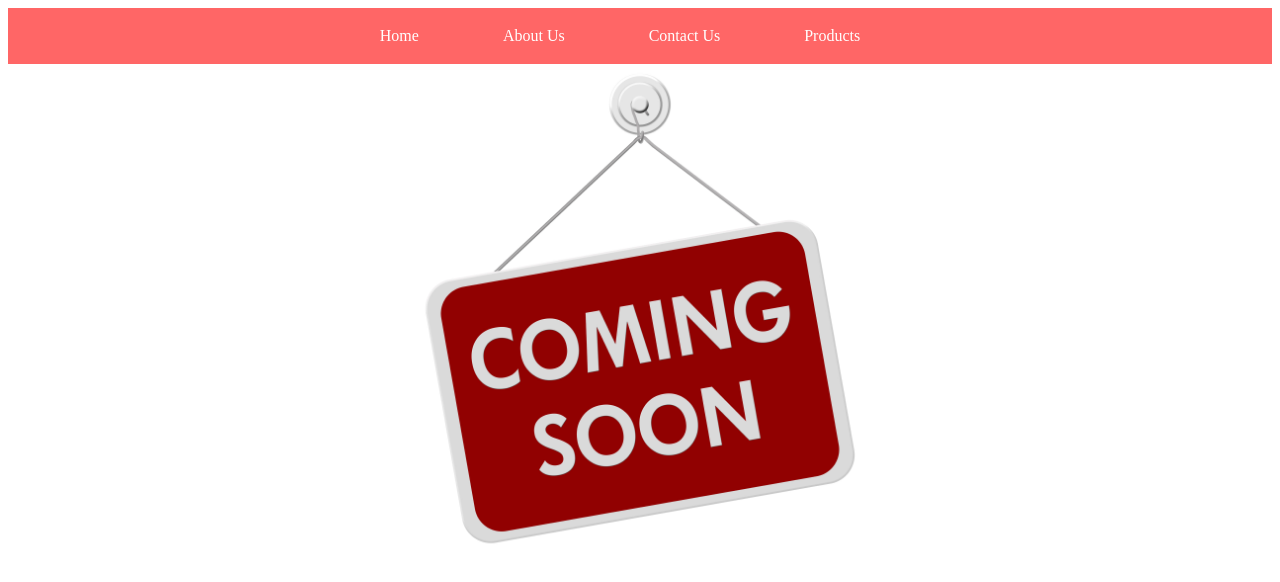
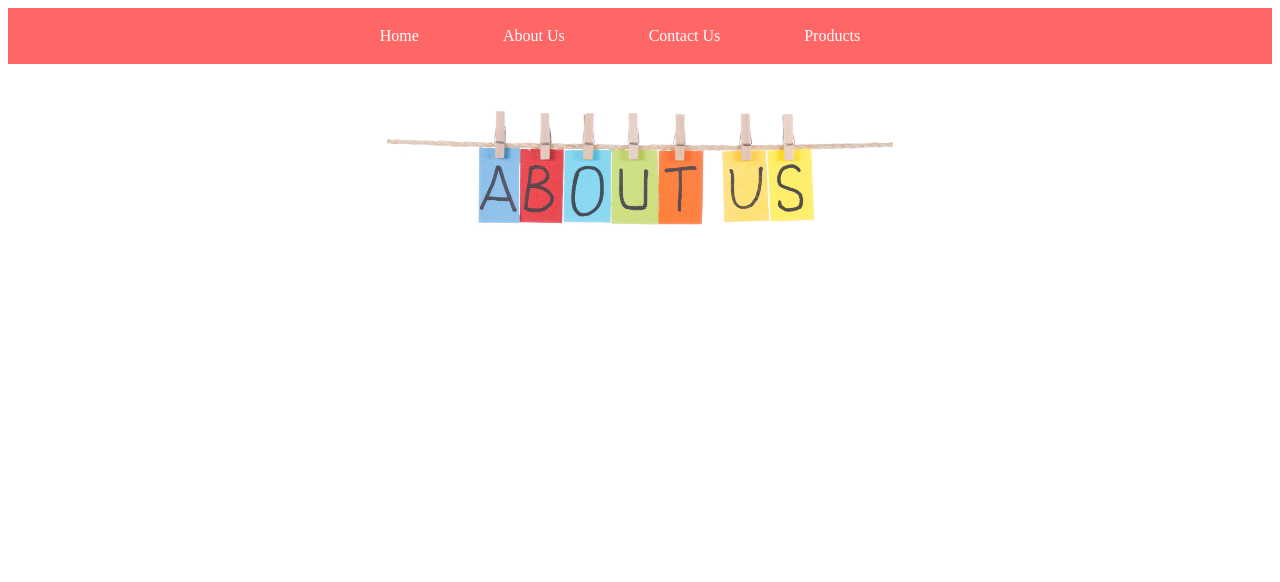
Before and after one commit to igbosanya/TemmyBeautyStore, a plain HTML site: page product.html in a window 1280 px wide. Drawn offline with Linux system fonts and the light colour scheme.

Commit message:
Update product.html

```diff
--- a/product.html
+++ b/product.html
@@ -21,7 +21,7 @@
             </ul>
         </div>
         <div >
-            <img class="aboutUsImg" src="img/comingSoon.jpg"  alt="About us"/>
+            <img class="aboutUsImg" src="img/aboutUs.jpg"  alt="About us"/>
         </div>
 
     </body>
```
